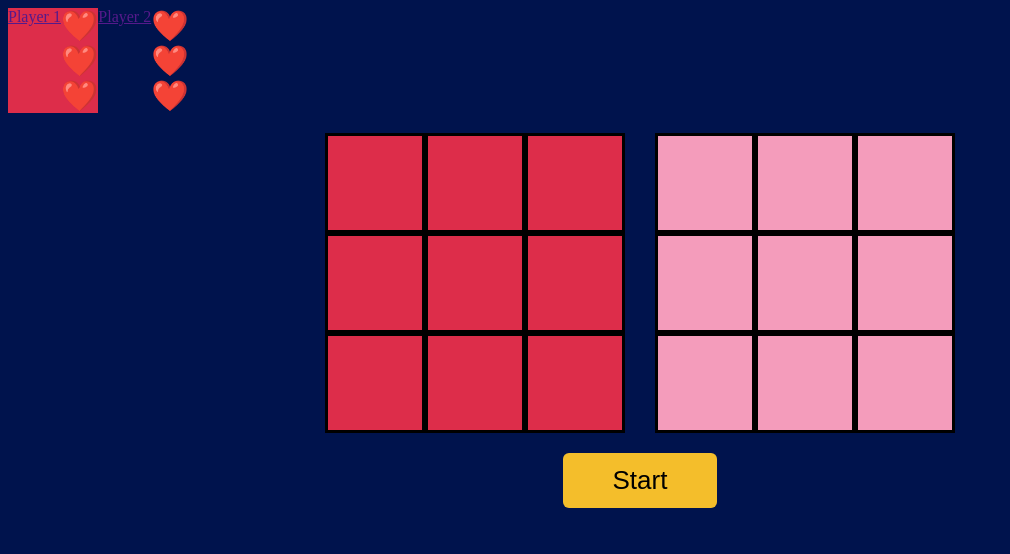
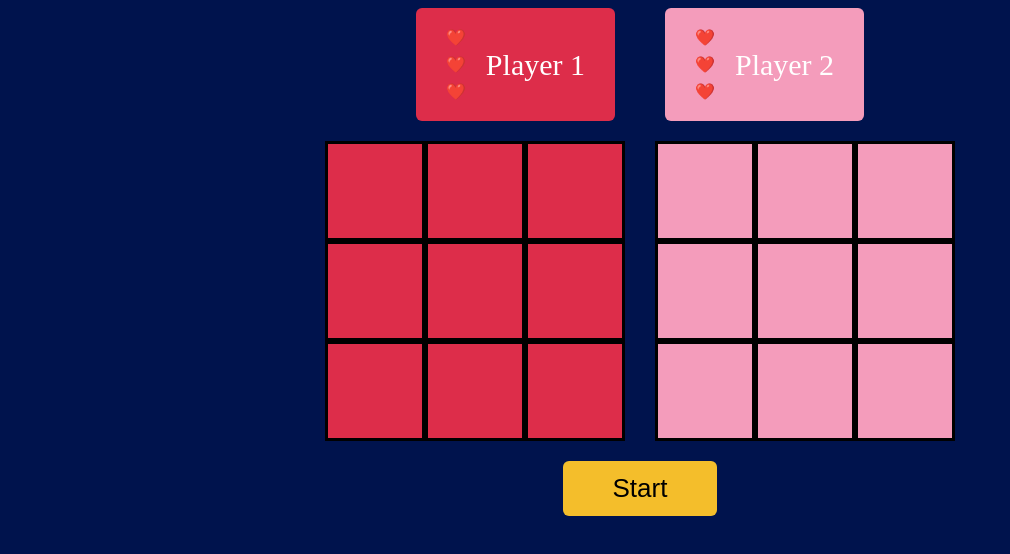
Before and after one commit to abdulrazaqebrahim25-oss/Trap-Guessing-Game, a plain HTML site: page Trap-Guessing-Game/index.html in a window 1280 px wide. Shown: the whole page, without its empty margins (0-1010 px from the left). Drawn offline with Linux system fonts and the light colour scheme.

Commit message:
Finish with CSS

```diff
--- a/Trap-Guessing-Game/css/style.css
+++ b/Trap-Guessing-Game/css/style.css
@@ -2,42 +2,42 @@
 
 body{
 background-color: #00134D;
+}
+/* part one players */
+.players {
 
-/* part one players */
-}
-
-.players {
     display: flex;
-    justify-content: row;
+    justify-content: center;
+    gap: 50px;
     margin-bottom: 20px;
 }
 
-.player-box {
-    text-align: center;
+.ply1Box, .ply2Box {
+    display: flex;
+    align-items: center;
+    gap: 20px;
+    padding: 20px 30px;
+    border-radius: 6px;
 }
 
+.ply1Box { background-color: #DD2D4A; }
+.ply2Box { background-color: #F49CBB; }
+
 .hearts {
-    font-size: 30px;
     display: flex;
     flex-direction: column;
-
+    gap: 8px;
+    align-items: center;
 }
 
-#p1-hearts{
-  background-color: #DD2D4A;
-  display: flex;
-  justify-content: flex-start;
+.player-name1,
+.player-name2 {
+    font-size: 30px;
+    color: white;
 }
 
-.ply1Box{
-
-  background-color: #DD2D4A
-
-
-
-}
 /* part two borad */
-.fullBorad{
+.fullBoard{
     display: flex;
     justify-content: center;
     align-items: center;
@@ -45,7 +45,7 @@ background-color: #00134D;
 
 }
 
-.borad-pl1{
+.board-pl1{
   display: flex;
   flex-wrap: wrap;
   width: 300px;
@@ -60,7 +60,7 @@ background-color: #00134D;
     background: #00134D;
 }
 
-.borad-pl2{
+.board-pl2{
   display: flex;
   flex-wrap: wrap;
   width: 300px;
--- a/Trap-Guessing-Game/index.html
+++ b/Trap-Guessing-Game/index.html
@@ -9,22 +9,31 @@
 </head>
 <body>
 
-    <div class="players">
-        <a class="ply1Box" href="">Player 1</a>
-            <div class="hearts" id="p1-hearts">
-                <span class="heart">❤️</span>
-                <span class="heart">❤️</span>
-                <span class="heart">❤️</span>
-            </div>
-        <a class="ply2Box" href=""> Player 2</a>
-            <div class="hearts" id="p2-hearts">
-                <span class="heart">❤️</span>
-                <span class="heart">❤️</span>
-                <span class="heart">❤️</span>
-            </div>
+<div class="players">
+
+    <div class="ply1Box">
+        <div class="hearts">
+            <div id="p1-hearts-1">❤️</div>
+            <div id="p1-hearts-2">❤️</div>
+            <div id="p1-hearts-3">❤️</div>
+        </div>
+
+        <div class="player-name1">Player 1</div>
     </div>
-<div class="fullBorad">
-   <section class="borad-pl1">
+
+    <div class="ply2Box">
+        <div class="hearts">
+            <div id="p2-hearts-1">❤️</div>
+            <div id="p2-hearts-2">❤️</div>
+            <div id="p2-hearts-3">❤️</div>
+        </div>
+
+        <div class="player-name2">Player 2</div>
+    </div>
+
+</div>
+<div class="fullBoard">
+   <section class="board-pl1">
         <div class="sqr" data-player="1" data-index="0"></div>
         <div class="sqr" data-player="1" data-index="1"></div>
         <div class="sqr" data-player="1" data-index="2"></div>
@@ -38,7 +47,7 @@
 
 <div class="divider"></div>
 
-   <section class="borad-pl2">
+   <section class="board-pl2">
         <div class="sqr" data-player="2" data-index="0"></div>
         <div class="sqr" data-player="2" data-index="1"></div>
         <div class="sqr" data-player="2" data-index="2"></div>
```
